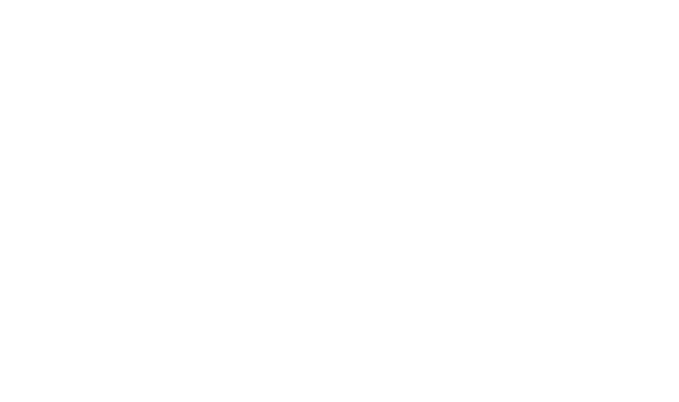
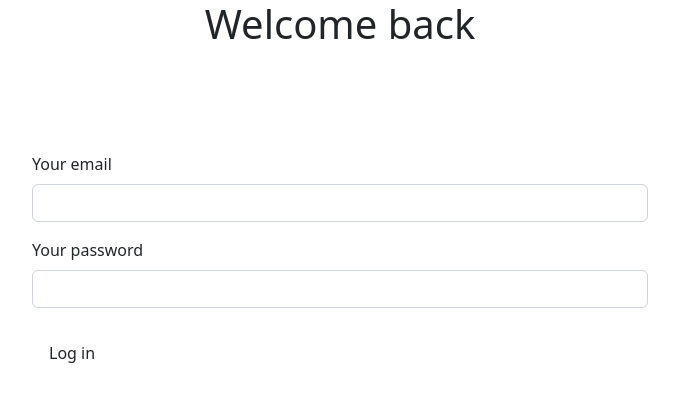
Before and after one commit to m-zaragoza/To-do-app, a React (Create React App) app in the folder client/: page /login in a window 1280 px wide. Before the commit this address had no page. Shown: the top 402 px of the page, without its empty margins (300-979 px from the left). Built offline with nearby package versions, Linux system fonts and the light colour scheme.

Commit message:
login funcionality tested- client side

```diff
--- a/client/src/App.js
+++ b/client/src/App.js
@@ -3,6 +3,7 @@ import { BrowserRouter as Router, Route, Routes } from 'react-router-dom';
 import AddTodo from './components/todoComponents/AddTodo';
 import EditTodo from './components/todoComponents/EditTodo';
 import Filter from './components/todoComponents/Filter';
+import Login from './components/userComponents/Login';
 import Register from './components/userComponents/Register';
 
 function App() {
@@ -16,6 +17,7 @@ function App() {
         <Route path="/add" element={<AddTodo url={url} />} />
         <Route path="/edit/:_id" element={<EditTodo url={url} />} />
         <Route path="/register" element={<Register url={url} />} />
+        <Route path="/login" element={<Login url={url} />} />
       </Routes>
     </Router>
   );
--- /dev/null
+++ b/client/src/components/userComponents/Login.jsx
@@ -0,0 +1,58 @@
+import axios from 'axios';
+import { useState } from 'react';
+
+const Login = ({ url }) => {
+
+    const [loginUser, setLoginUser] = useState({
+        user: ``,
+        password: ``
+    });
+
+    const userHandler = e => {
+        const { name, value } = e.target;
+        setLoginUser({
+            ...loginUser,
+            [name]: value
+        });
+    };
+
+    const submitHandler = e => {
+        e.preventDefault();
+        postUser(loginUser);
+    };
+
+    const postUser = async loginUser => {
+        try {
+            const res = await axios.post(`${url}/login`, loginUser);
+            alert(res.data.message);
+            resetLoginUser();
+        }
+        catch (err) {
+            alert(`Something went wrong: ${err.message}`);
+            resetLoginUser();
+        }
+    };
+
+    const resetLoginUser = () => setLoginUser({ user: ``, password: `` });
+    return (
+        <>
+            <div className="row justify-content-md-center pb-5">
+                <h1 className="col-md-auto display-6 pb-5">Welcome back</h1>
+            </div>
+            <div className="container w-50">
+                <form onSubmit={submitHandler}>
+                    <div className="mb-3">
+                        <label htmlFor="emailAddress" className="form-label">Your email</label>
+                        <input id="emailAddress" type="email" className="form-control" name="user" value={loginUser.user} onChange={userHandler} required />
+                    </div>
+                    <div className="mb-3">
+                        <label htmlFor="password" className="form-label">Your password</label>
+                        <input id="password" type="password" className="form-control" name="password" value={loginUser.password} onChange={userHandler} required />
+                    </div>
+                    <button type="submit" className="btn py-3 px-3">Log in</button>
+                </form>
+            </div></>
+    );
+};
+
+export default Login;
```
Also changed, not shown: 1 other file (tests, documents, lock files or other folders).
